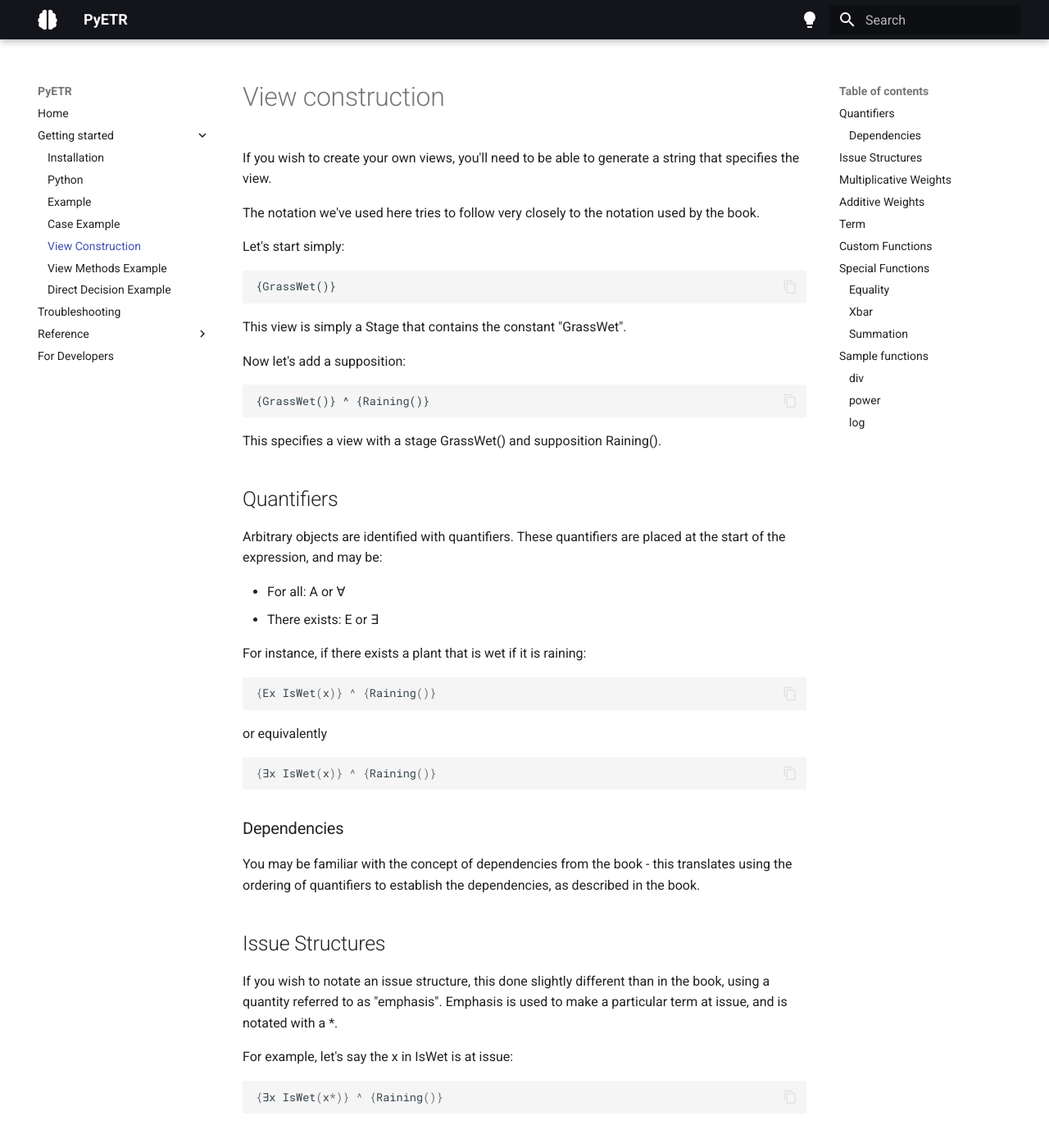
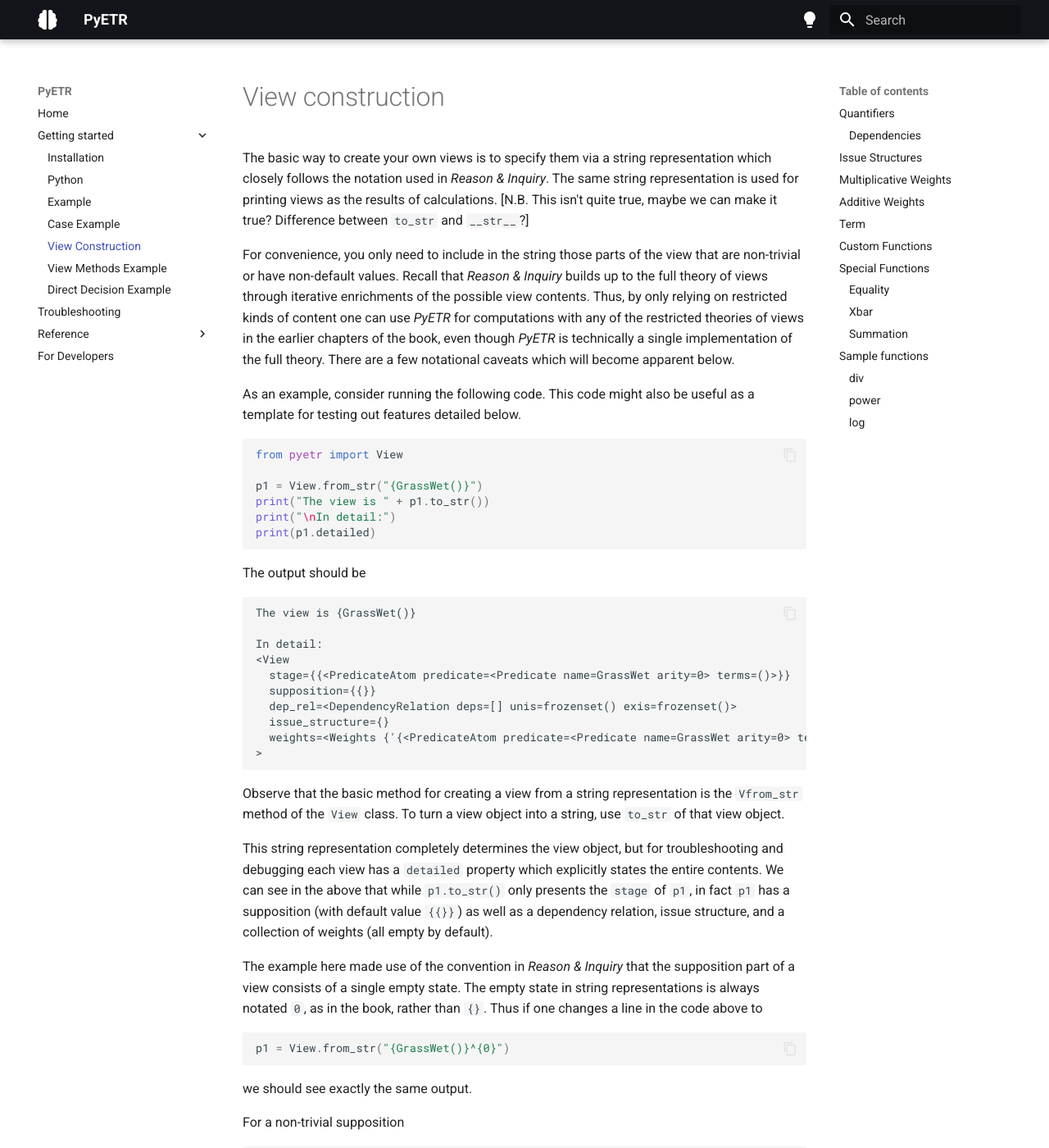
Before and after one commit to juancadile/PyETR-myfork, an MkDocs documentation site: the page built from docs/getting_started/view_construction.md, in a window 1280 px wide and 1400 px high. Shown: the whole window at 82% size. Built offline with MkDocs 1.6.1 and Material for MkDocs 9.7.7, drawn with Linux system fonts in a browser that asks for light colours; some of the changed text lies outside the part shown.

Commit message:
Introduction for view construction page.

````diff
--- a/docs/getting_started/view_construction.md
+++ b/docs/getting_started/view_construction.md
@@ -1,23 +1,59 @@
 # View construction
 
-If you wish to create your own views, you'll need to be able to generate a string that specifies the view.
+The basic way to create your own views is to specify them via a string representation which closely follows the notation used in *Reason & Inquiry*.
+The same string representation is used for printing views as the results of calculations. [N.B. This isn't quite true, maybe we can make it true? Difference between `to_str` and `__str__`?]
 
-The notation we've used here tries to follow very closely to the notation used by the book.
+For convenience, you only need to include in the string those parts of the view that are non-trivial or have non-default values.
+Recall that *Reason & Inquiry* builds up to the full theory of views through iterative enrichments of the possible view contents.
+Thus, by only relying on restricted kinds of content one can use *PyETR* for computations with any of the restricted theories of views in the earlier chapters of the book, even though *PyETR* is technically a single implementation of the full theory.
+There are a few notational caveats which will become apparent below.
 
-Let's start simply:
+As an example, consider running the following code.
+This code might also be useful as a template for testing out features detailed below.
+```py
+from pyetr import View
 
+p1 = View.from_str("{GrassWet()}")
+print("The view is " + p1.to_str())
+print("\nIn detail:")
+print(p1.detailed)
 ```
-{GrassWet()}
+The output should be
 ```
+The view is {GrassWet()}
 
-This view is simply a Stage that contains the constant "GrassWet".
+In detail:
+<View
+  stage={{<PredicateAtom predicate=<Predicate name=GrassWet arity=0> terms=()>}}
+  supposition={{}}
+  dep_rel=<DependencyRelation deps=[] unis=frozenset() exis=frozenset()>
+  issue_structure={}
+  weights=<Weights {'{<PredicateAtom predicate=<Predicate name=GrassWet arity=0> terms=()>}': '<Weight multi=<Multiset items=[]> add=<Multiset items=[]>>'}>
+>
+```
+Observe that the basic method for creating a view from a string representation is the `Vfrom_str` method of the `View` class.
+To turn a view object into a string, use `to_str` of that view object.
 
-Now let's add a supposition:
+This string representation completely determines the view object, but for troubleshooting and debugging each view has a `detailed` property which explicitly states the entire contents.
+We can see in the above that while `p1.to_str()` only presents the `stage` of `p1`, in fact `p1` has a supposition (with default value `{{}}`) as well as a dependency relation, issue structure, and a collection of weights (all empty by default).
 
+The example here made use of the convention in *Reason & Inquiry* that the supposition part of a view consists of a single empty state.
+The empty state in string representations is always notated `0`, as in the book, rather than `{}`.
+Thus if one changes a line in the code above to
+```py
+p1 = View.from_str("{GrassWet()}^{0}")
 ```
-{GrassWet()} ^ {Raining()}
+we should see exactly the same output.
+
+For a non-trivial supposition
+```py
+p1 = View.from_str("{GrassWet()}^{Raining()}")
+print("The view is " + p1.to_str())
 ```
-This specifies a view with a stage GrassWet() and supposition Raining().
+yields the following.
+```
+The view is {GrassWet()}^{Raining()}
+```
 
 ## Quantifiers
 
````
